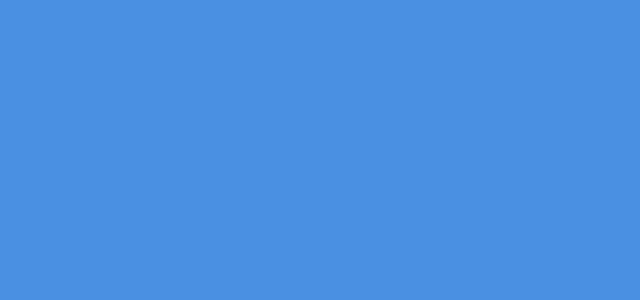
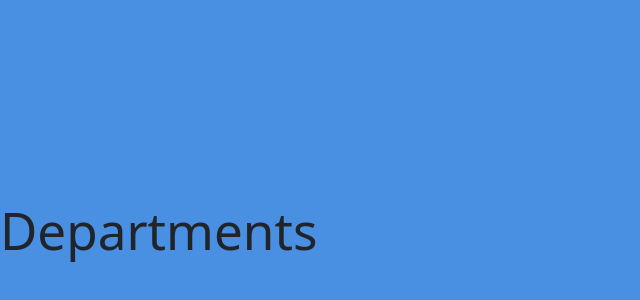
Before and after one commit to LFRA7/ConnectBook, a React (Vite) app: page /departments in a window 1280 px wide. Before the commit this address had no page. Shown: the part 166-466 px from the top of the page, without its empty margins (0-640 px from the left). Built offline with nearby package versions, Linux system fonts and the light colour scheme.

Commit message:
Dep e Shop criado

```diff
--- /dev/null
+++ b/src/departments.jsx
@@ -0,0 +1,12 @@
+import { useEffect, useState } from 'react';
+
+export const Departments = () => {
+
+    return(
+        <>
+        <div>
+            <h1>Departments</h1>
+        </div>
+        </>
+    )
+}
--- a/src/main.jsx
+++ b/src/main.jsx
@@ -2,9 +2,10 @@ import 'bootstrap/dist/css/bootstrap.min.css';
 import { createRoot } from 'react-dom/client'
 import './index.css'
 import App from './App.jsx'
-import {Register} from './register.jsx'
+import { Register } from './register.jsx'
 import { Login } from './login.jsx';
 import { Shop } from './shop.jsx';
+import { Departments } from './departments.jsx';
 import { BrowserRouter, Route, Routes } from 'react-router';
 
 createRoot(document.getElementById('root')).render(
@@ -14,6 +15,8 @@ createRoot(document.getElementById('root')).render(
       <Route path="/register" element={<Register />} />
       <Route path="/login" element={<Login />} />
       <Route path="/shop" element={<Shop />} />
+      <Route path="/departments" element={<Departments />} />
+
     </Routes>
   </BrowserRouter>,
 )
--- a/src/shop.jsx
+++ b/src/shop.jsx
@@ -11,6 +11,7 @@ export const Shop = () => {
     }, []);
 
     return (
+        <>
         <div className="shop-container">
             <h1>Sticker Shop</h1>
             <div className="stickers-grid">
@@ -21,5 +22,7 @@ export const Shop = () => {
                 ))}
             </div>
         </div>
+
+        </>
     );
 };
```
Also changed, not shown: src/Teste.jsx (deleted, +0 -8 lines).
